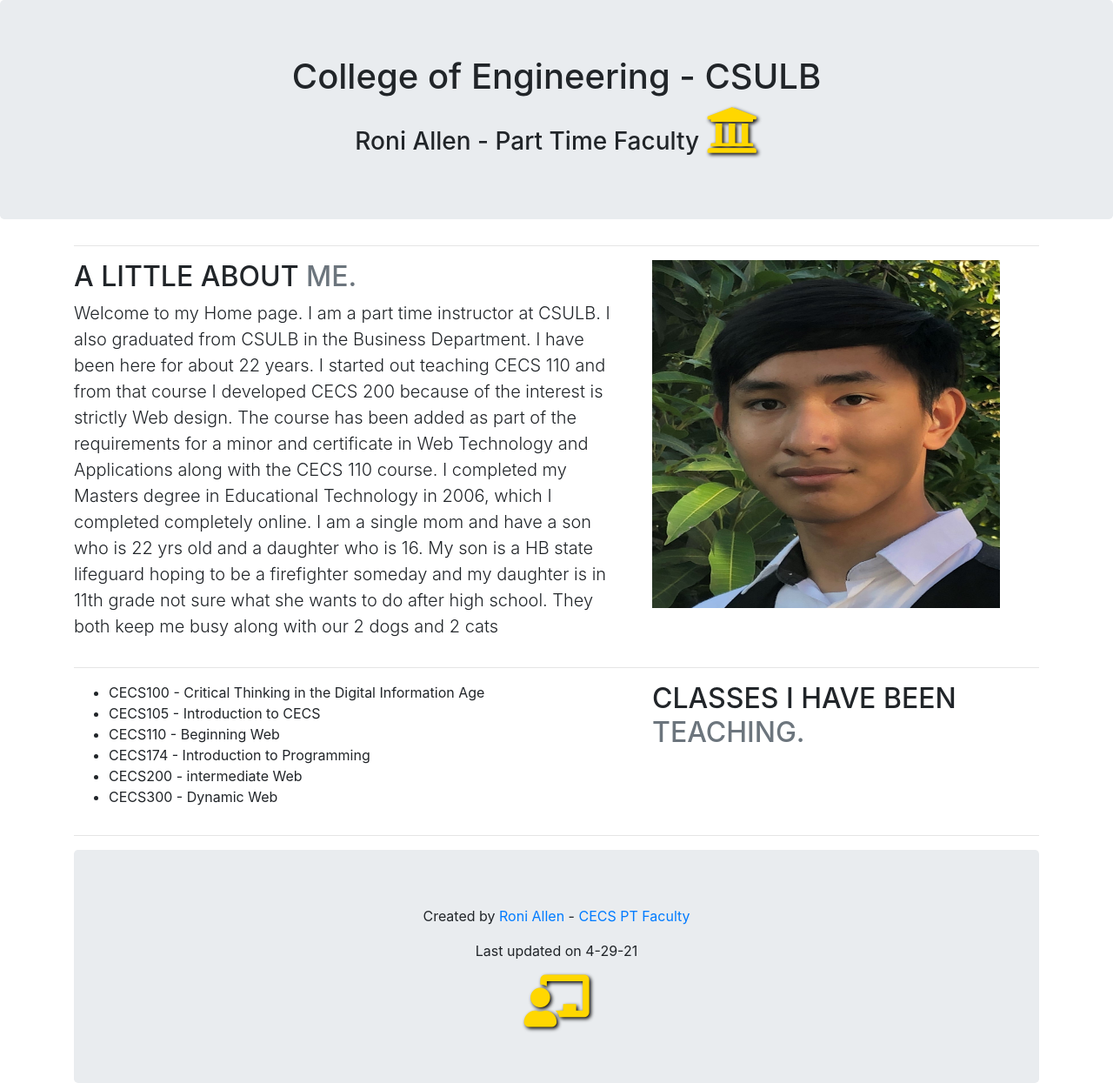
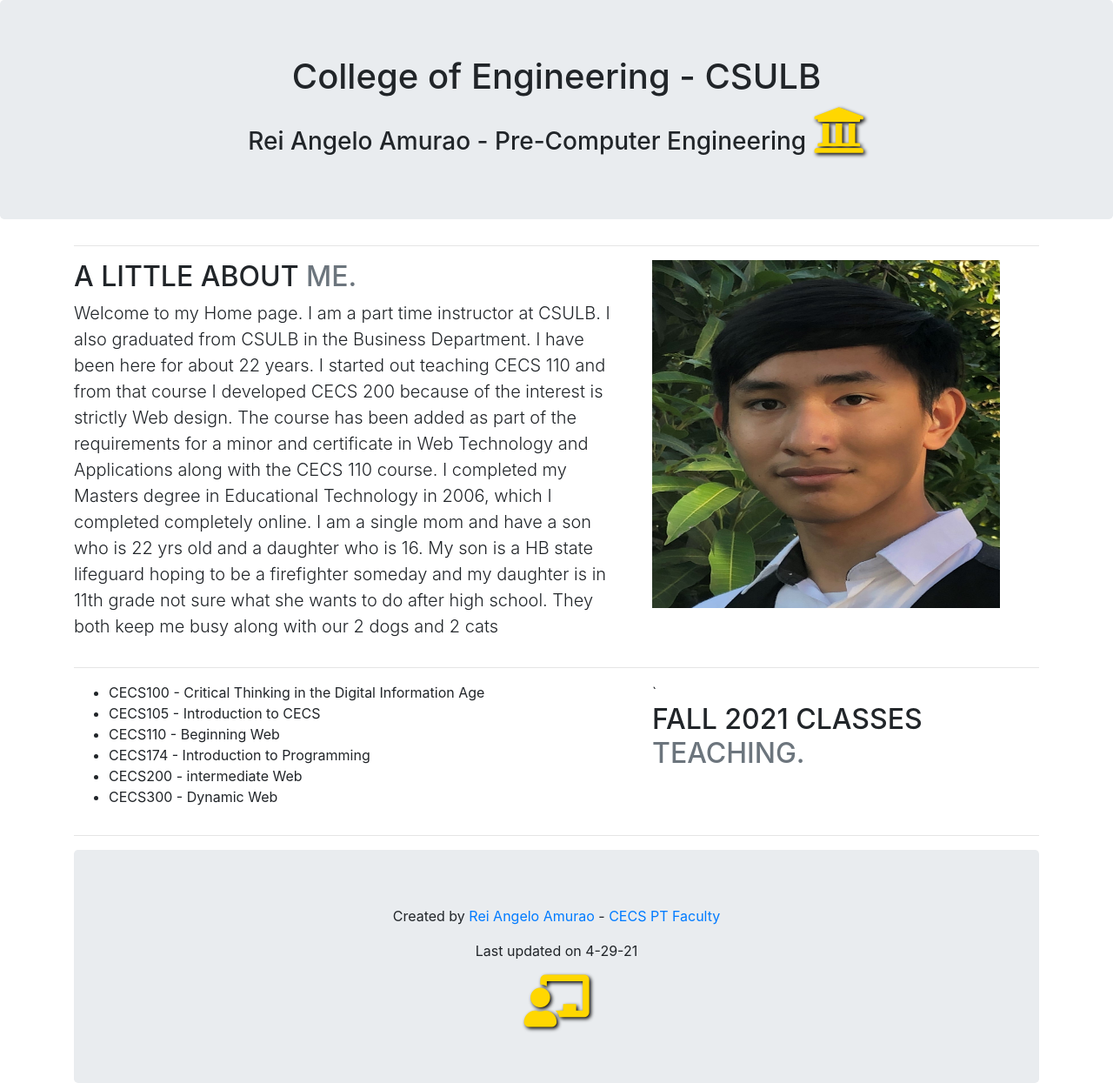
Before and after one commit to reiggae/cecs105Bootstrap, a plain HTML site: page index.html in a window 1280 px wide. Shown: the whole page at 87% size. Drawn offline with nearby package versions, Linux system fonts and the light colour scheme.

Commit message:
Update index.html

```diff
--- a/index.html
+++ b/index.html
@@ -1,7 +1,7 @@
 <!DOCTYPE html>
 <html lang="en">
 <head>
-  <title>Roni Allen - A little about me</title>
+  <title>Rei Angelo Amurao</title>
   <meta charset="utf-8">
   <meta name="viewport" content="width=device-width, initial-scale=1">
   <link rel="stylesheet" href="https://maxcdn.bootstrapcdn.com/bootstrap/4.5.2/css/bootstrap.min.css">
@@ -17,7 +17,7 @@
 
 <div class="jumbotron text-center" style="margin-bottom:0">
     <h1>College of Engineering - CSULB </h1>
-  <h3>Roni Allen - Part Time Faculty <i class="fas fa-university" style="font-size:60px;color:gold;text-shadow:2px 2px 4px #000000;"></i></h3>
+  <h3>Rei Angelo Amurao - Pre-Computer Engineering <i class="fas fa-university" style="font-size:60px;color:gold;text-shadow:2px 2px 4px #000000;"></i></h3>
 
 </div>
 
@@ -34,7 +34,7 @@
 I am a single mom and have a son who is 22 yrs old and a daughter who is 16. My son is a HB state lifeguard hoping to be a firefighter someday and my daughter is in 11th grade not sure what she wants to do after high school. They both keep me busy along with our 2 dogs and 2 cats</p>
       </div>
       <div class="col-md-5">
-        <img src="profoto2.jpg" alt="Roni Allen" width="400" height="400">
+        <img src="profoto2.jpg" alt="Rei" width="400" height="400">
 
       </div>
     </div>
@@ -54,15 +54,15 @@ I am a single mom and have a son who is 22 yrs old and a daughter who is 16. My
           </ul>
 
       </div>
-      <div class="col-md-5">
-         <h2 class="featurette-heading">CLASSES I HAVE BEEN  <span class="text-muted">TEACHING.</span></h2>
+      <div class="col-md-5">`
+         <h2 class="featurette-heading">FALL 2021 CLASSES  <span class="text-muted">TEACHING.</span></h2>
       </div>
     </div>
 
    <hr class="featurette-divider">
 
 <div class="jumbotron text-center" style="margin-bottom:0">
-  <p>Created by <a href="mailto:r.allen@csulb.edu">Roni Allen</a> -  <a href="https://www.csulb.edu/college-of-engineering/roni-allen" target="_blank">CECS PT Faculty</a></p><p>Last updated on 4-29-21</p>
+  <p>Created by <a href="mailto:r.allen@csulb.edu">Rei Angelo Amurao</a> -  <a href="https://www.csulb.edu/college-of-engineering/roni-allen" target="_blank">CECS PT Faculty</a></p><p>Last updated on 4-29-21</p>
     <i class="fas fa-chalkboard-teacher" style="font-size:60px;color:gold;text-shadow:2px 2px 4px #000000;"></i>
 </div>
     </div>
```
